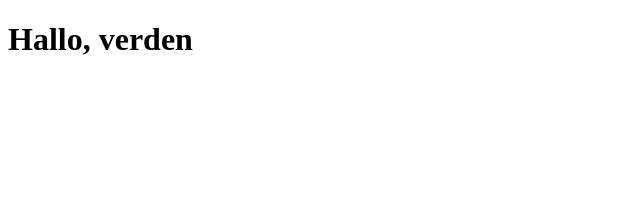
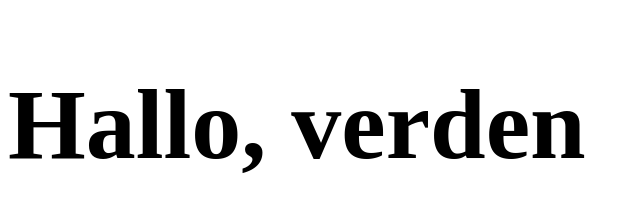
Before and after one commit to gloer/spa, a plain HTML site: page index.html in a window 1280 px wide. Shown: the whole page, without its empty margins (0-640 px from the left). Drawn offline with Linux system fonts and the light colour scheme.

Commit message:
Satt inn css for å få det pent

```diff
--- /dev/null
+++ b/index.css
@@ -0,0 +1,3 @@
+h1 {
+    font-size: 100px;
+}
--- a/index.html
+++ b/index.html
@@ -4,6 +4,7 @@
     <meta charset="UTF-8">
     <meta name="viewport" content="width=device-width, initial-scale=1.0">
     <title>SPA</title>
+    <link rel="stylesheet" href="./index.css">
 </head>
 <body>
     <h1>Hallo, verden</h1>
```
